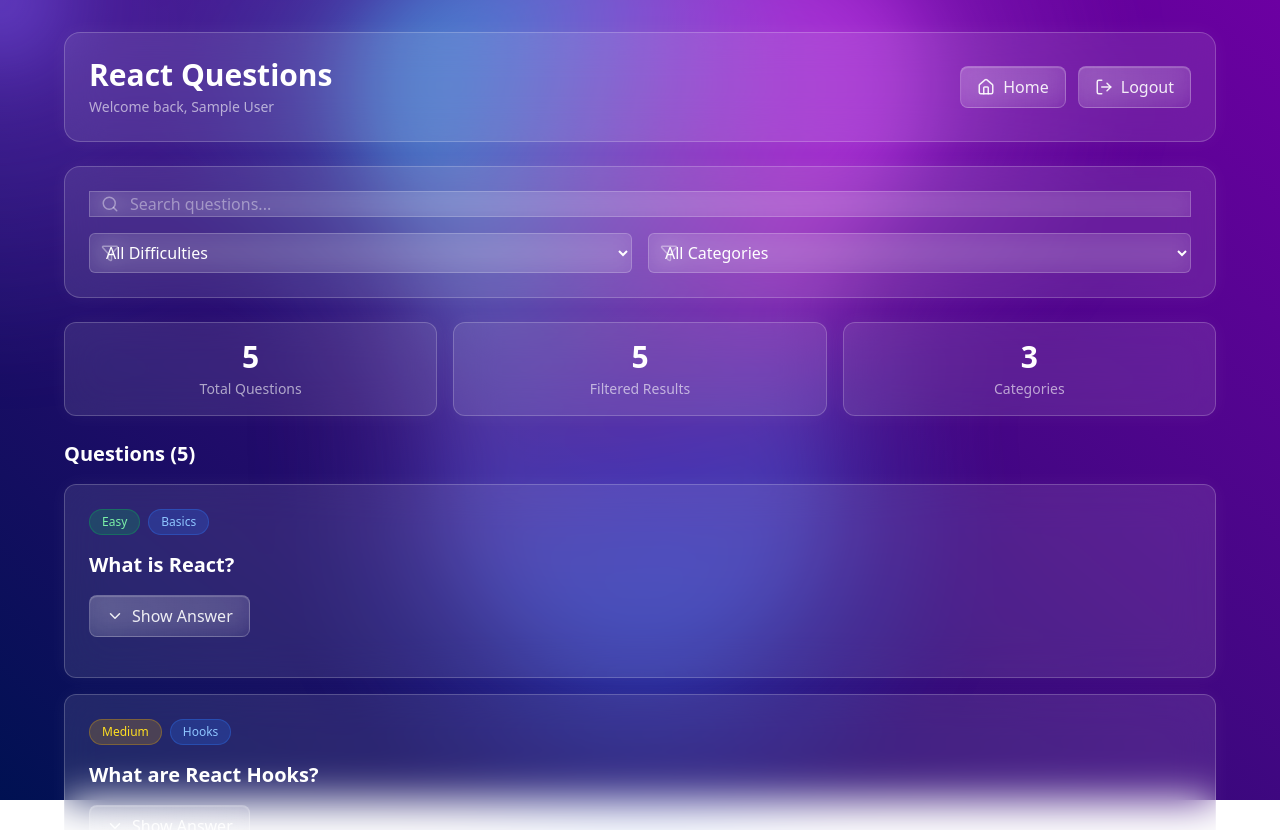
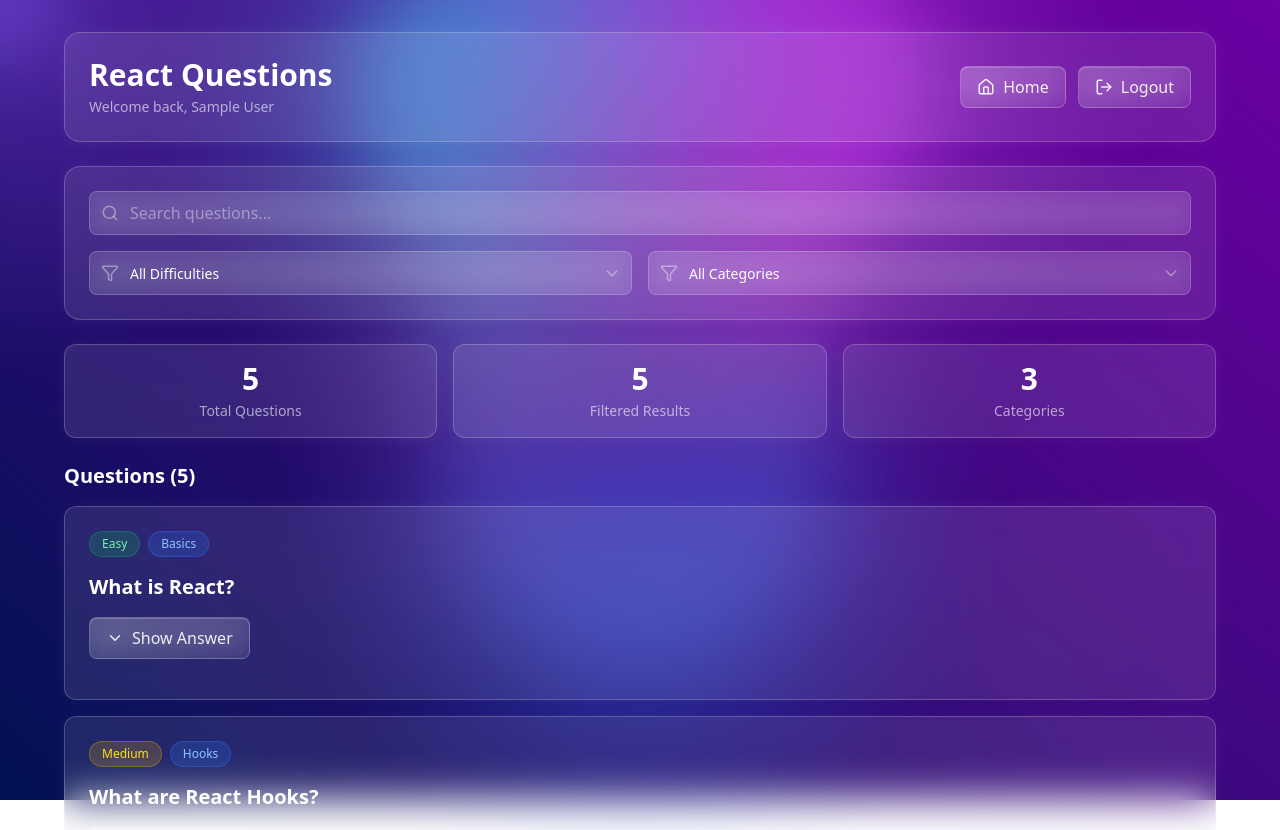
Before and after one commit to prasenjitpriyan/question-on-react, a Next.js app: page /user/dashboard in a window 1280 px wide. Shown: the top 830 px of the page. Built offline with nearby package versions, Linux system fonts and the light colour scheme; sample sign-in values are in the browser's storage.

Commit message:
Admin pannel and User panel UI modified

```diff
--- a/app/admin/dashboard/page.jsx
+++ b/app/admin/dashboard/page.jsx
@@ -60,9 +60,10 @@
 
         <div className="glass-card rounded-2xl p-6 mb-6">
           <div className="flex flex-col md:flex-row gap-4">
+            {/* Search Input */}
             <div className="flex-1 relative">
               <Search
-                className="absolute left-3 top-1/2 -translate-y-1/2 text-white/40"
+                className="absolute left-3 top-1/2 -translate-y-1/2 text-white/40 pointer-events-none z-10"
                 size={18}
               />
               <input
@@ -70,23 +71,39 @@
                 placeholder="Search questions..."
                 value={searchTerm}
                 onChange={(e) => setSearchTerm(e.target.value)}
-                className="input-glass text-white w-full pl-10"
+                className="input-glass text-white w-full h-11 pl-10 pr-4 rounded-lg"
               />
             </div>
-            <div className="relative">
-              <Filter
-                className="absolute left-3 top-1/2 -translate-y-1/2 text-white/40"
-                size={18}
-              />
+
+            {/* Filter Dropdown */}
+            <div className="relative md:w-56">
+              <div className="absolute left-3 top-1/2 -translate-y-1/2 pointer-events-none z-10 flex items-center">
+                <Filter className="text-white/40" size={18} />
+              </div>
               <select
                 value={filterDifficulty}
                 onChange={(e) => setFilterDifficulty(e.target.value)}
-                className="input-glass text-white pl-10 pr-4 cursor-pointer">
+                className="input-glass text-white w-full h-11 pl-10 pr-10 rounded-lg cursor-pointer appearance-none">
                 <option value="All">All Difficulties</option>
                 <option value="Easy">Easy</option>
                 <option value="Medium">Medium</option>
                 <option value="Hard">Hard</option>
               </select>
+              {/* Custom dropdown arrow */}
+              <div className="absolute right-3 top-1/2 -translate-y-1/2 pointer-events-none flex items-center">
+                <svg
+                  className="w-4 h-4 text-white/40"
+                  fill="none"
+                  stroke="currentColor"
+                  viewBox="0 0 24 24">
+                  <path
+                    strokeLinecap="round"
+                    strokeLinejoin="round"
+                    strokeWidth={2}
+                    d="M19 9l-7 7-7-7"
+                  />
+                </svg>
+              </div>
             </div>
           </div>
         </div>
--- a/app/globals.css
+++ b/app/globals.css
@@ -157,10 +157,12 @@
   border: 1px solid rgba(255, 255, 255, 0.2);
   backdrop-filter: blur(10px);
   transition: all 0.3s ease;
-  padding: 0 0.75rem;
-  height: 2.5rem;
-  border-radius: 0.375rem;
   cursor: pointer;
+  font-family: inherit;
+  font-size: 0.875rem;
+  line-height: 2.75rem; /* Match h-11 height for vertical centering */
+  display: flex;
+  align-items: center;
 }
 
 select.input-glass:focus {
@@ -173,6 +175,22 @@
 select.input-glass option {
   background: rgb(30, 30, 60);
   color: white;
+  padding: 0.5rem;
+  line-height: normal;
+}
+
+/* Remove default select arrow in different browsers */
+select.input-glass {
+  -webkit-appearance: none;
+  -moz-appearance: none;
+  appearance: none;
+  background-image: none;
+}
+
+/* Ensure consistent height for all input types */
+input.input-glass,
+select.input-glass {
+  height: 2.75rem; /* h-11 = 44px */
 }
 
 /* Animation for showing answer */
--- a/app/user/dashboard/page.jsx
+++ b/app/user/dashboard/page.jsx
@@ -32,9 +32,10 @@
         {/* Filters */}
         <div className="glass-card rounded-2xl p-6 mb-6">
           <div className="flex flex-col gap-4">
+            {/* Search Input */}
             <div className="relative">
               <Search
-                className="absolute left-3 top-1/2 -translate-y-1/2 text-white/40"
+                className="absolute left-3 top-1/2 -translate-y-1/2 text-white/40 pointer-events-none z-10"
                 size={18}
               />
               <input
@@ -42,40 +43,73 @@
                 placeholder="Search questions..."
                 value={searchTerm}
                 onChange={(e) => setSearchTerm(e.target.value)}
-                className="input-glass text-white w-full pl-10"
+                className="input-glass text-white w-full h-11 pl-10 pr-4 rounded-lg"
               />
             </div>
+
+            {/* Filter Dropdowns */}
             <div className="grid grid-cols-1 md:grid-cols-2 gap-4">
+              {/* Difficulty Filter */}
               <div className="relative">
                 <Filter
-                  className="absolute left-3 top-1/2 -translate-y-1/2 text-white/40"
+                  className="absolute left-3 top-1/2 -translate-y-1/2 text-white/40 pointer-events-none z-10"
                   size={18}
                 />
                 <select
                   value={filterDifficulty}
                   onChange={(e) => setFilterDifficulty(e.target.value)}
-                  className="input-glass text-white w-full pl-10 pr-4 cursor-pointer">
+                  className="input-glass text-white w-full h-11 pl-10 pr-10 rounded-lg cursor-pointer appearance-none">
                   <option value="All">All Difficulties</option>
                   <option value="Easy">Easy</option>
                   <option value="Medium">Medium</option>
                   <option value="Hard">Hard</option>
                 </select>
+                <div className="absolute right-3 top-1/2 -translate-y-1/2 pointer-events-none">
+                  <svg
+                    className="w-4 h-4 text-white/40"
+                    fill="none"
+                    stroke="currentColor"
+                    viewBox="0 0 24 24">
+                    <path
+                      strokeLinecap="round"
+                      strokeLinejoin="round"
+                      strokeWidth={2}
+                      d="M19 9l-7 7-7-7"
+                    />
+                  </svg>
+                </div>
               </div>
+
+              {/* Category Filter */}
               <div className="relative">
                 <Filter
-                  className="absolute left-3 top-1/2 -translate-y-1/2 text-white/40"
+                  className="absolute left-3 top-1/2 -translate-y-1/2 text-white/40 pointer-events-none z-10"
                   size={18}
                 />
                 <select
                   value={filterCategory}
                   onChange={(e) => setFilterCategory(e.target.value)}
-                  className="input-glass text-white w-full pl-10 pr-4 cursor-pointer">
+                  className="input-glass text-white w-full h-11 pl-10 pr-10 rounded-lg cursor-pointer appearance-none">
                   {categories.map((cat) => (
                     <option key={cat} value={cat}>
                       {cat === 'All' ? 'All Categories' : cat}
                     </option>
                   ))}
                 </select>
+                <div className="absolute right-3 top-1/2 -translate-y-1/2 pointer-events-none">
+                  <svg
+                    className="w-4 h-4 text-white/40"
+                    fill="none"
+                    stroke="currentColor"
+                    viewBox="0 0 24 24">
+                    <path
+                      strokeLinecap="round"
+                      strokeLinejoin="round"
+                      strokeWidth={2}
+                      d="M19 9l-7 7-7-7"
+                    />
+                  </svg>
+                </div>
               </div>
             </div>
           </div>
```
